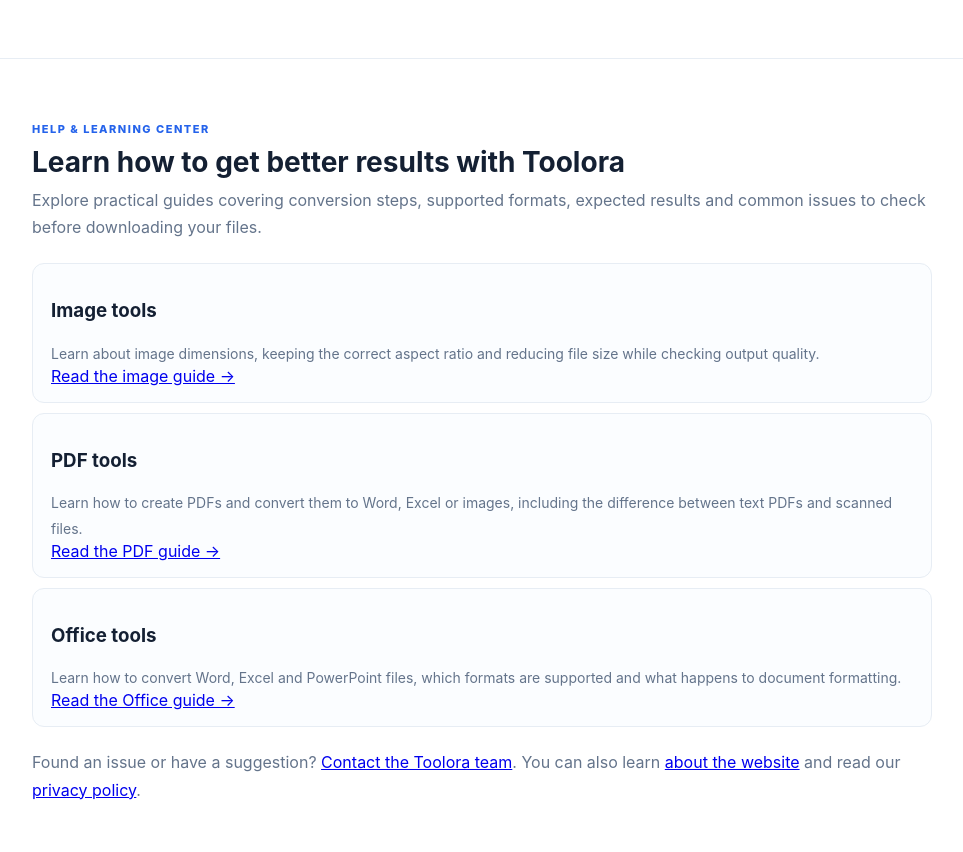
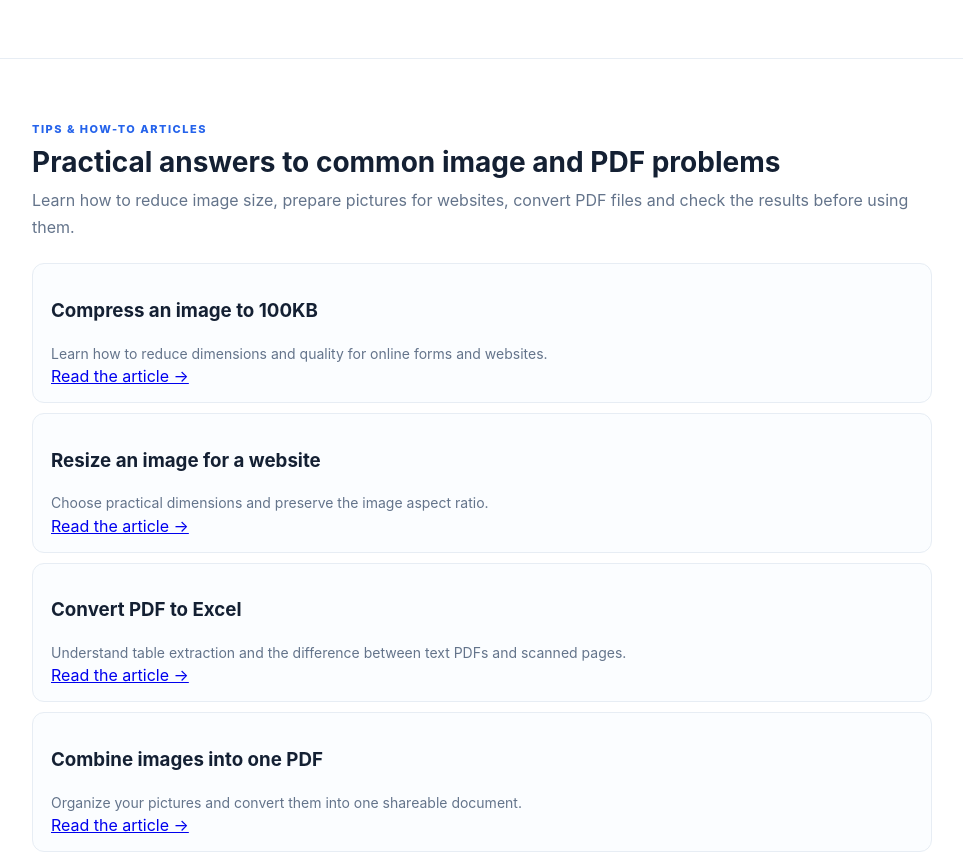
Before and after one commit to m5716386/toolora, a Next.js app: page / in a window 1280 px wide. Shown: the part 3844-4696 px from the top of the page, without its empty margins (158-1121 px from the left). Built offline with nearby package versions, Linux system fonts and the light colour scheme.

Commit message:
Link homepage to new educational articles

```diff
--- a/components/TooloraApp.tsx
+++ b/components/TooloraApp.tsx
@@ -643,6 +643,33 @@ export default function TooloraApp() {
         </div>
       </div>
     </section>
+    <section className="guideSection" aria-labelledby="blog-title">
+      <div className="guideInner">
+        {rtl ? <>
+          <span className="sectionKicker">مقالات ونصائح</span>
+          <h2 id="blog-title">حلول عملية لمشاكل الصور وملفات PDF</h2>
+          <p className="guideIntro">مقالات تشرح كيف تقلل حجم الصور، وتجهزها للمواقع، وتحول ملفات PDF وتراجع النتائج قبل استخدامها.</p>
+          <div className="faqList">
+            <article className="faqItem"><h3>ضغط صورة إلى 100 كيلوبايت</h3><p>تعرف على تقليل الأبعاد والجودة للوصول إلى حجم مناسب للنماذج والمواقع.</p><a href="/blog/compress-image-to-100kb?lang=ar">اقرأ المقال ←</a></article>
+            <article className="faqItem"><h3>تغيير أبعاد صورة للموقع</h3><p>اختار مقاساً مناسباً وحافظ على تناسب الصورة قبل رفعها.</p><a href="/blog/resize-image-for-website?lang=ar">اقرأ المقال ←</a></article>
+            <article className="faqItem"><h3>تحويل PDF إلى Excel</h3><p>افهم استخراج الجداول والفرق بين ملفات PDF النصية والممسوحة ضوئياً.</p><a href="/blog/convert-pdf-to-excel?lang=ar">اقرأ المقال ←</a></article>
+            <article className="faqItem"><h3>جمع الصور في PDF واحد</h3><p>رتب صورك وحولها إلى مستند واحد قابل للمشاركة.</p><a href="/blog/combine-images-into-pdf?lang=ar">اقرأ المقال ←</a></article>
+          </div>
+          <p className="guideIntro"><a href="/blog?lang=ar">شوف كل مقالات Toolora ←</a></p>
+        </> : <>
+          <span className="sectionKicker">TIPS & HOW-TO ARTICLES</span>
+          <h2 id="blog-title">Practical answers to common image and PDF problems</h2>
+          <p className="guideIntro">Learn how to reduce image size, prepare pictures for websites, convert PDF files and check the results before using them.</p>
+          <div className="faqList">
+            <article className="faqItem"><h3>Compress an image to 100KB</h3><p>Learn how to reduce dimensions and quality for online forms and websites.</p><a href="/blog/compress-image-to-100kb">Read the article →</a></article>
+            <article className="faqItem"><h3>Resize an image for a website</h3><p>Choose practical dimensions and preserve the image aspect ratio.</p><a href="/blog/resize-image-for-website">Read the article →</a></article>
+            <article className="faqItem"><h3>Convert PDF to Excel</h3><p>Understand table extraction and the difference between text PDFs and scanned pages.</p><a href="/blog/convert-pdf-to-excel">Read the article →</a></article>
+            <article className="faqItem"><h3>Combine images into one PDF</h3><p>Organize your pictures and convert them into one shareable document.</p><a href="/blog/combine-images-into-pdf">Read the article →</a></article>
+          </div>
+          <p className="guideIntro"><a href="/blog">Explore all Toolora articles →</a></p>
+        </>}
+      </div>
+    </section>
     <section className="guideSection" aria-labelledby="resources-title">
       <div className="guideInner">
         {rtl ? <>
```
